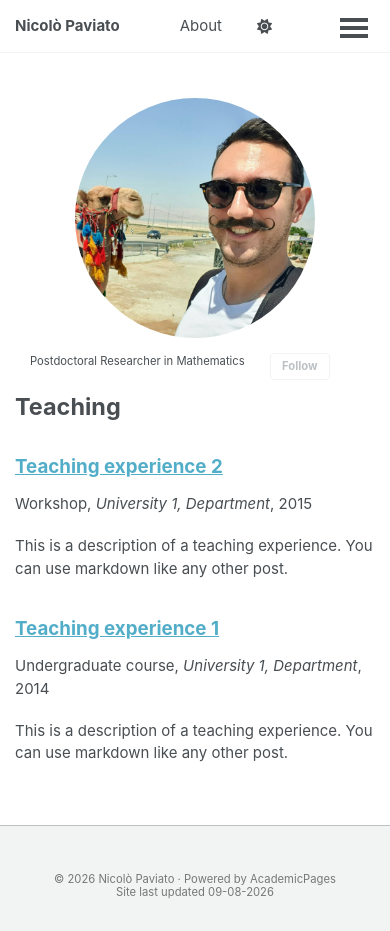
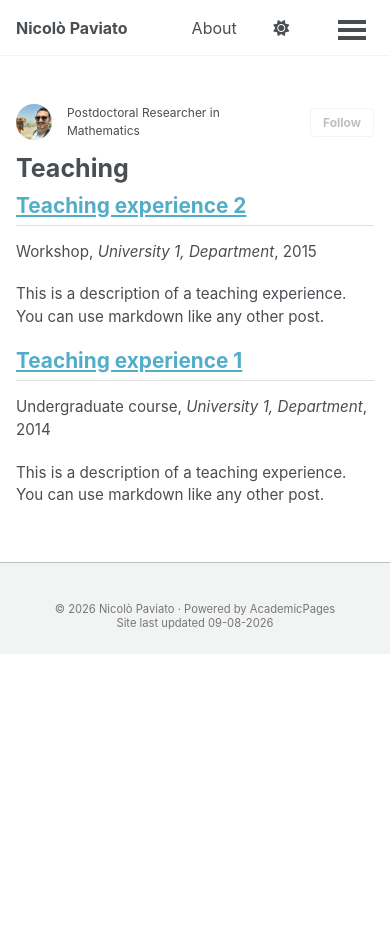
Before and after one commit to nicolo-paviato/nicolo-paviato.github.io, a Jekyll site: the page built from _pages/teaching.html, in a window 390 px wide and 931 px high. Built offline with Jekyll 4.4.1, drawn with Linux system fonts in a browser that asks for light colours; a style sheet for code colours, icons or effects is not loaded.

Commit message:
Update custom.html

```diff
--- a/_includes/head/custom.html
+++ b/_includes/head/custom.html
@@ -19,69 +19,82 @@
 <link rel="icon" href="/images/favicon.ico"/>
 <meta name="theme-color" content="var(--global-bg-color)"/>
 
-<!-- Custom Responsive & Windows Scaling Tweaks -->
+<!-- Custom Styling -->
 <style>
-  /* 1. Normalize Base Font Size across Windows & DPI Scaling */
-  html {
-    font-size: 15px !important;
-  }
-
-  /* 2. Hide Duplicate Name Under Avatar */
+  /* Hide duplicate name under sidebar picture */
   .author__name {
     display: none !important;
   }
 
-  /* 3. Fix Avatar Container & Prevent Right-Side Clipping on Desktop */
-  .author__avatar {
+  /* Responsive circular profile picture (face + camel framing) */
+  .author__avatar img {
     width: 100% !important;
-    text-align: center !important;
-    display: block !important;
-    margin: 0 auto 1em !important;
-  }
-
-  .author__avatar img {
-    display: block !important;
-    margin: 0 auto !important;
-    width: 100% !important;
-    max-width: 180px !important; /* Desktop sidebar sizing */
+    max-width: 220px !important;
     aspect-ratio: 1 / 1 !important;
     height: auto !important;
     object-fit: cover !important;
     object-position: 70% center !important;
     border-radius: 50% !important;
-    box-shadow: none !important;
   }
 
-  /* 4. Compact Footer Strip ("Site last updated") */
+  /* Prevent horizontal side-scrolling across screens */
+  body, #main {
+    overflow-x: hidden;
+  }
+
+  /* Compact & Proportional Footer Strip */
   .page__footer {
     width: 100% !important;
-    padding: 0.6em 0 !important;
-    margin-top: 2em !important;
+    padding: clamp(0.4em, 1.2vh, 0.8em) 1em !important; /* Dynamically scales padding with viewport height */
+    margin-top: clamp(1em, 2.5vh, 2em) !important;
     text-align: center !important;
     box-sizing: border-box !important;
   }
 
   .page__footer footer {
-    padding: 0.4em 1em !important;
+    padding: 0 !important;
   }
 
   .page__footer-copyright {
-    font-size: 0.75em !important;
-    line-height: 1.2 !important;
+    font-size: clamp(0.68rem, 0.85vw, 0.78rem) !important; /* Proportional text size based on screen width */
+    line-height: 1.3 !important;
     word-wrap: break-word !important;
     max-width: 90% !important;
     margin: 0 auto !important;
   }
 
-  /* 5. Prevent Horizontal Side-Scrolling */
-  body, #main {
-    overflow-x: hidden;
+  /* Scale down publication archive headers and paper titles */
+  .archive__item-title {
+    font-size: 1.1rem !important;
+    margin-top: 0.5em !important;
+    margin-bottom: 0.2em !important;
   }
 
-  /* Mobile Adjustments: Increased avatar size for stacked mobile layouts */
+  .archive__item-excerpt,
+  .archive__item {
+    font-size: 0.95rem !important;
+    line-height: 1.5 !important;
+  }
+
+  .archive h2,
+  .taxonomy__section h2 {
+    font-size: 1.3rem !important;
+    border-bottom: 1px solid #e0e0e0;
+    padding-bottom: 0.3em;
+  }
+
+  /* Mobile optimizations for small screens */
   @media (max-width: 768px) {
     .author__avatar img {
-      max-width: 240px !important; /* Prominent, easy-to-see size on phones */
+      max-width: 200px !important;
+    }
+
+    .page__footer {
+      padding: 0.4em 0.6em !important;
+    }
+
+    .page__footer-copyright {
+      font-size: 0.7rem !important;
     }
   }
 </style>
```
